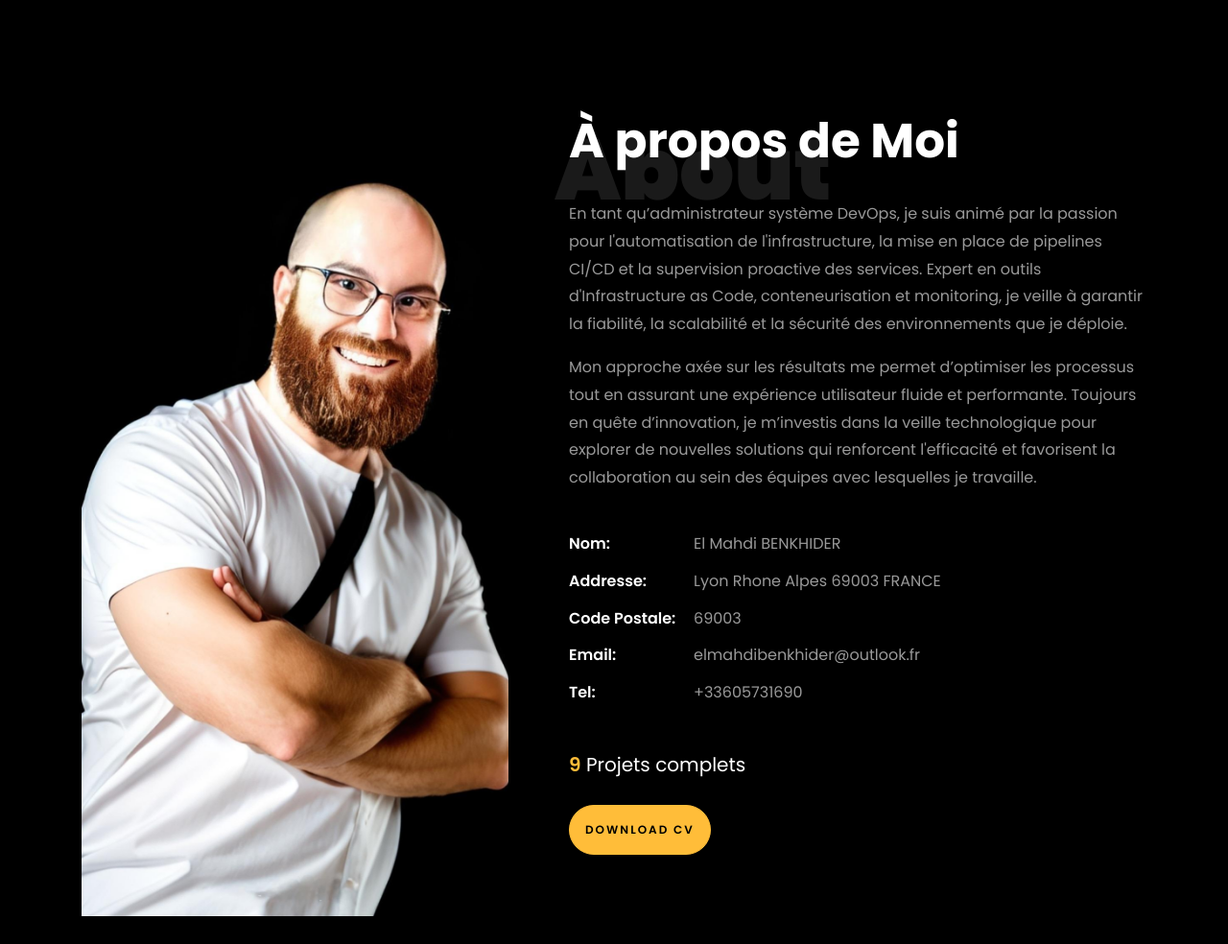
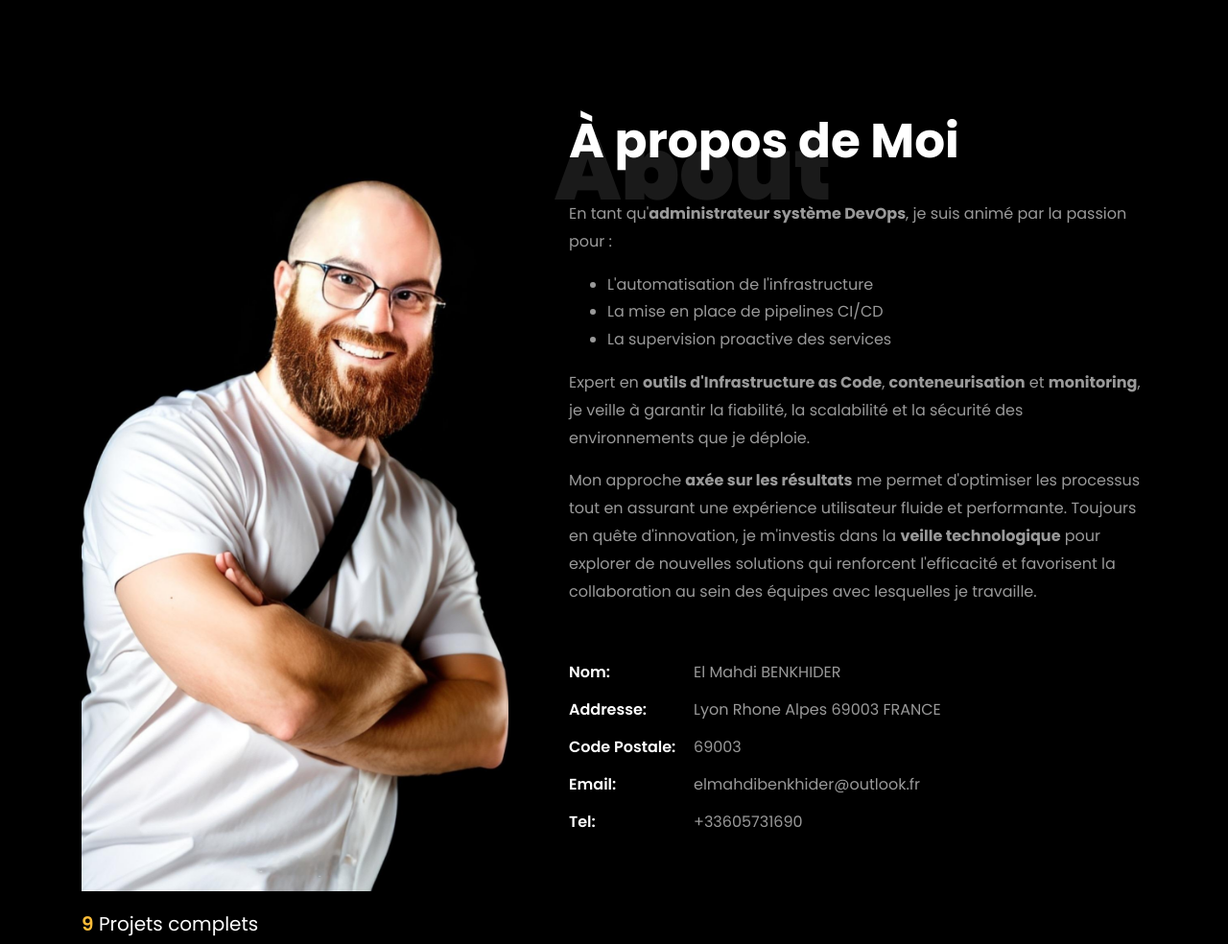
Before and after one commit to mahdibenkhider/Portfolio, a plain HTML site: page index.html in a window 1280 px wide. Shown: the part 752-1736 px from the top of the page at 96% size. Drawn offline with Linux system fonts and the light colour scheme; files whose address does not match are found by name.

Commit message:
a propos de moi

```diff
--- a/index.html
+++ b/index.html
@@ -94,15 +94,29 @@
 		          <div class="col-md-12 heading-section ftco-animate">
 		          	<h1 class="big">About</h1>
 		            <h2 class="mb-4">À propos de Moi</h2>
-		            <p>
-						En tant qu’administrateur système DevOps, je suis animé par la passion pour l'automatisation de l'infrastructure,
-						la mise en place de pipelines CI/CD et la supervision proactive des services. Expert en outils d'Infrastructure as Code,
-						 conteneurisation et monitoring, je veille à garantir la fiabilité, la scalabilité et la sécurité des environnements que je déploie.
+					<p>
+						En tant qu'<strong>administrateur système DevOps</strong>, je suis animé par la passion pour :
 					</p>
-						Mon approche axée sur les résultats me permet d’optimiser les processus tout en assurant une expérience utilisateur fluide et performante.
-						Toujours en quête d’innovation, je m’investis dans la veille technologique pour explorer de nouvelles solutions qui renforcent
+					<ul>
+						<li><span class="highlight">L'automatisation de l'infrastructure</span></li>
+						<li><span class="highlight">La mise en place de pipelines CI/CD</span></li>
+						<li><span class="highlight">La supervision proactive des services</span></li>
+					</ul>
+
+					<p>
+						Expert en <strong>outils d'Infrastructure as Code</strong>, <strong>conteneurisation</strong> et <strong>monitoring</strong>,
+						je veille à garantir la <span class="highlight">fiabilité</span>, la <span class="highlight">scalabilité</span> et
+						la <span class="highlight">sécurité</span> des environnements que je déploie.
+					</p>
+
+					<p>
+						Mon approche <strong>axée sur les résultats</strong> me permet d'optimiser les processus tout en assurant
+						une expérience utilisateur fluide et performante. Toujours en <span class="highlight">quête d'innovation</span>,
+						je m'investis dans la <strong>veille technologique</strong> pour explorer de nouvelles solutions qui renforcent
 						l'efficacité et favorisent la collaboration au sein des équipes avec lesquelles je travaille.
 					</p>
+				</div>
+			</div>
 		            <ul class="about-info mt-4 px-md-0 px-2">
 		            	<li class="d-flex"><span>Nom:</span> <span>El Mahdi BENKHIDER</span></li>
 		            	<li class="d-flex"><span>Addresse:</span> <span>Lyon Rhone Alpes  69003 FRANCE</span></li>
```
